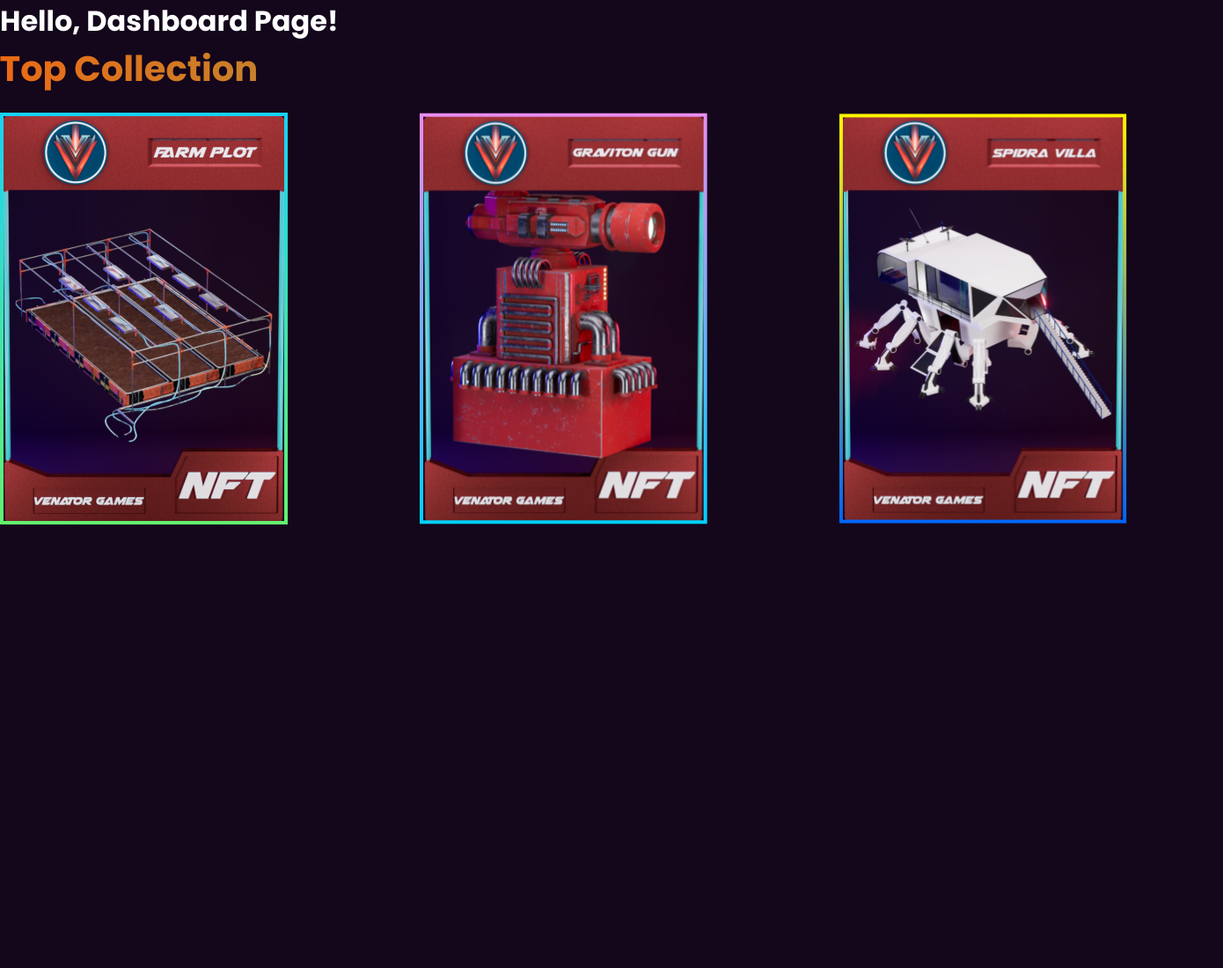
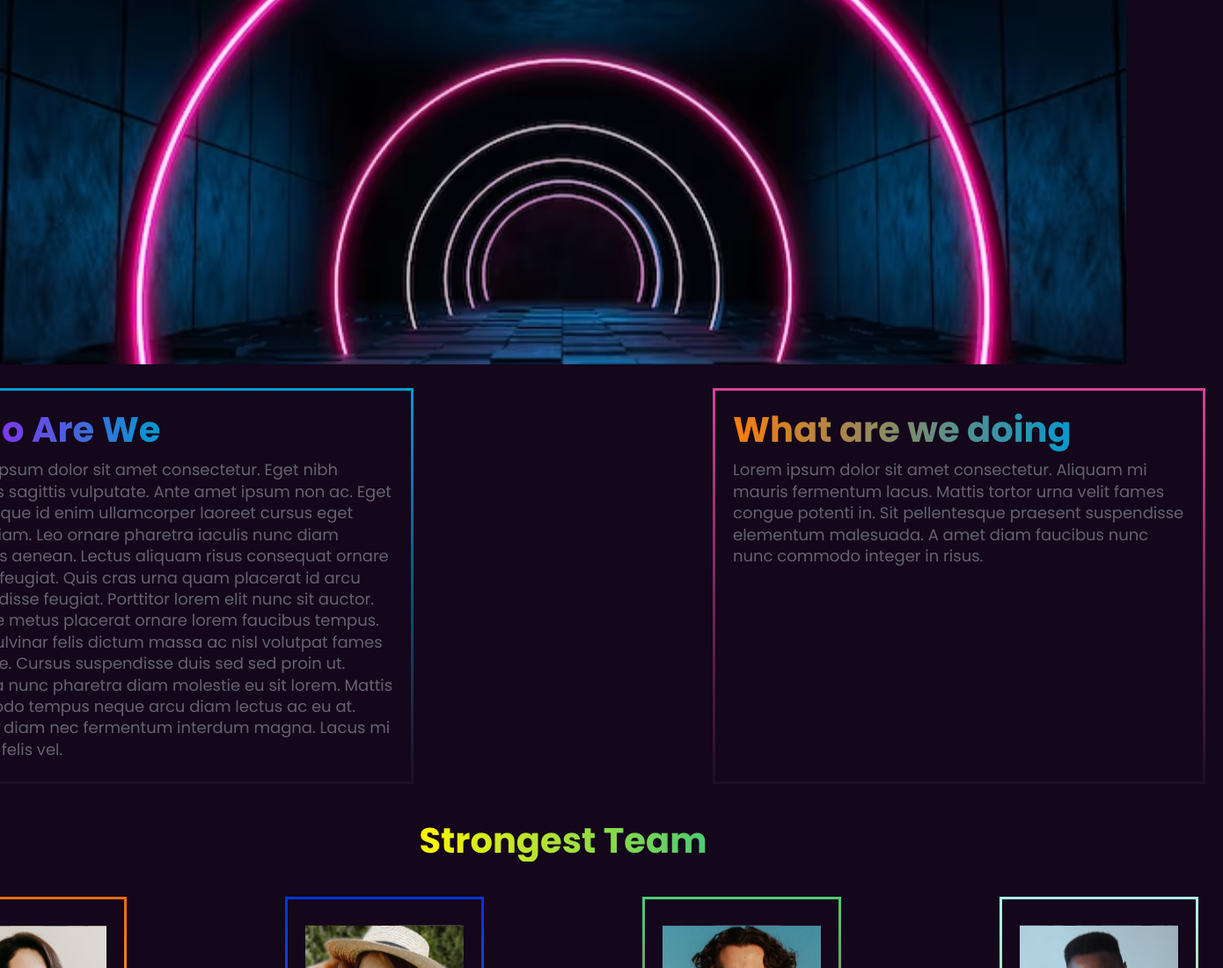
Before and after one commit to gamzesirin/Nextjs-Gamepage-App, a Next.js app: page /about in a window 1280 px wide. Shown: the top 1100 px of the page at 88% size, 1390 px wide, since content can reach past the window. Before the commit the page ends 800 px from the top, so only its background shows below. Built offline with nearby package versions, Linux system fonts and the light colour scheme.

Commit message:
about page finish and revize main page finish

```diff
--- /dev/null
+++ b/app/about/Page.module.css
@@ -0,0 +1,8 @@
+.container {
+	display: flex;
+	flex-direction: column;
+	justify-content: center;
+	align-items: center;
+	background: #14061b;
+	color: rgba(175, 184, 188, 0.52);
+}
--- a/app/about/page.js
+++ b/app/about/page.js
@@ -1,10 +1,14 @@
-import Collections from '@/components/collections/Collections'
+import Aboutbg from '@/components/aboutbg/Aboutbg'
+import Aboutcard from '@/components/aboutcard/Aboutcard'
+import Aboutcards from '@/components/aboutcards/Aboutcards'
+import styles from './Page.module.css'
 
 export default function Page() {
 	return (
-		<>
-			<h1>Hello, Dashboard Page!</h1>
-			<Collections />
-		</>
+		<div className={styles.container}>
+			<Aboutbg />
+			<Aboutcard />
+			<Aboutcards />
+		</div>
 	)
 }
--- /dev/null
+++ b/components/aboutbg/Aboutbg.jsx
@@ -0,0 +1,21 @@
+import Image from 'next/image'
+import React from 'react'
+import styles from './Aboutbg.module.css'
+
+const Aboutbg = () => {
+	return (
+		<div className={styles.imagediv}>
+			<Image
+				src="/image/about/aboutbg.svg"
+				alt="card"
+				style={{ objectFit: 'cover' }}
+				sizes="(max-width: 1024px) 100vw, 33vw"
+				width={1000}
+				height={200}
+				className={styles.bgimage}
+			/>
+		</div>
+	)
+}
+
+export default Aboutbg
--- /dev/null
+++ b/components/aboutbg/Aboutbg.module.css
@@ -0,0 +1,23 @@
+.imagediv {
+	height: auto;
+	width: 100%;
+}
+
+.bgimage {
+	width: 100%;
+	height: auto;
+}
+@media (max-width: 768px) {
+	.bgimage {
+		width: 100%;
+		height: auto;
+	}
+}
+
+/* 1024 ve 1144 arası */
+@media (min-width: 1024px) and (max-width: 1144px) {
+	.imagediv,
+	.bgimage {
+		width: 100%;
+	}
+}
--- /dev/null
+++ b/components/aboutcard/Aboutcard.jsx
@@ -0,0 +1,31 @@
+import React from 'react'
+import styles from './Aboutcard.module.css'
+
+const Aboutcard = () => {
+	return (
+		<div className={styles.card}>
+			<div className={styles.card1}>
+				<h1 className={styles.title1}>Who Are We</h1>
+				<p>
+					Lorem ipsum dolor sit amet consectetur. Eget nibh egestas sagittis vulputate. Ante amet ipsum non ac. Eget
+					scelerisque id enim ullamcorper laoreet cursus eget tellus diam. Leo ornare pharetra iaculis nunc diam
+					ridiculus aenean. Lectus aliquam risus consequat ornare viverra feugiat. Quis cras urna quam placerat id arcu
+					suspendisse feugiat. Porttitor lorem elit nunc sit auctor. Ac vitae metus placerat ornare lorem faucibus
+					tempus. Cum pulvinar felis dictum massa ac nisl volutpat fames natoque. Cursus suspendisse duis sed sed proin
+					ut. Gravida nunc pharetra diam molestie eu sit lorem. Mattis commodo tempus neque arcu diam lectus ac eu at.
+					Sagittis diam nec fermentum interdum magna. Lacus mi feugiat felis vel.
+				</p>
+			</div>
+			<div className={styles.card2}>
+				<h1 className={styles.title2}>What are we doing</h1>
+				<p>
+					Lorem ipsum dolor sit amet consectetur. Aliquam mi mauris fermentum lacus. Mattis tortor urna velit fames
+					congue potenti in. Sit pellentesque praesent suspendisse elementum malesuada. A amet diam faucibus nunc nunc
+					commodo integer in risus.
+				</p>
+			</div>
+		</div>
+	)
+}
+
+export default Aboutcard
--- /dev/null
+++ b/components/aboutcard/Aboutcard.module.css
@@ -0,0 +1,98 @@
+.card {
+	display: flex;
+	flex-direction: row;
+	gap: 300px;
+}
+.card1 {
+	padding: 20px;
+	margin: 20px;
+	width: 560px;
+	height: 450px;
+	border-width: 3px;
+	border-style: solid;
+	border-image: linear-gradient(to bottom, rgba(0, 194, 255, 0.79), rgba(255, 255, 255, 0.04)) 1 stretch;
+}
+
+.card2 {
+	padding: 20px;
+	margin: 20px;
+	width: 560px;
+	height: 450px;
+	border-width: 3px;
+	border-style: solid;
+	border-image: linear-gradient(to bottom, rgba(216, 64, 152, 1), rgba(255, 255, 255, 0.04)) 1 stretch;
+}
+
+.card h1 {
+	font-size: 40px;
+	font-weight: 900;
+	line-height: 48.41px;
+	padding-bottom: 10px;
+}
+.card p {
+	font-size: 18px;
+	font-weight: 400;
+	line-height: 24.41px;
+}
+.title1 {
+	background: -webkit-linear-gradient(to right, rgba(173, 19, 245, 1), rgba(0, 194, 255, 0.79));
+	background: linear-gradient(to right, rgba(173, 19, 245, 1), rgba(0, 194, 255, 0.79));
+	-webkit-background-clip: text;
+	background-clip: text;
+	color: transparent;
+	display: inline-block;
+}
+.title2 {
+	background: -webkit-linear-gradient(to right, rgba(250, 125, 12, 1), rgba(0, 194, 255, 0.79));
+	background: linear-gradient(to right, rgba(250, 125, 12, 1), rgba(0, 194, 255, 0.79));
+	-webkit-background-clip: text;
+	background-clip: text;
+	color: transparent;
+	display: inline-block;
+}
+@media (max-width: 768px) {
+	.card {
+		flex-direction: column;
+		gap: 30px;
+	}
+	.card1,
+	.card2 {
+		margin: 20px;
+		width: fit-content;
+	}
+	.card h1 {
+		font-size: 25px;
+		font-weight: 900;
+		line-height: 48.41px;
+		padding-bottom: 10px;
+	}
+	.card p {
+		font-size: 12px;
+		font-weight: 400;
+		line-height: 24.41px;
+	}
+}
+/* 1024 ve 1144 arası */
+@media (min-width: 1024px) and (max-width: 1144px) {
+	.card {
+		flex-direction: row;
+		gap: 10px;
+		padding-left: 30px;
+	}
+	.card1,
+	.card2 {
+		margin: 20px;
+		width: 460px;
+	}
+	.card h1 {
+		font-size: 30px;
+		font-weight: 900;
+		line-height: 48.41px;
+		padding-bottom: 10px;
+	}
+	.card p {
+		font-size: 15px;
+		font-weight: 400;
+		line-height: 24.41px;
+	}
+}
--- /dev/null
+++ b/components/aboutcards/Aboutcards.jsx
@@ -0,0 +1,77 @@
+import Image from 'next/image'
+import React from 'react'
+import styles from './Aboutcards.module.css'
+
+const Aboutcards = () => {
+	return (
+		<div>
+			<div className={styles.titlediv}>
+				<h1 className={styles.title}>Strongest Team</h1>
+			</div>
+			<div className={styles.carts}>
+				<div className={styles.cart}>
+					<div className={`${styles.incart} ${styles.border1}`}>
+						<Image src="/image/about/about7.svg" alt="1" width={180} height={180} className={styles.images} />
+						<h2>CEO</h2>
+						<p>
+							Lorem ipsum dolor sit amet consectetur. Odio et tristique eget scelerisque eget donec faucibus risus eget.{' '}
+						</p>
+					</div>
+					<div className={`${styles.incart} ${styles.border2}`}>
+						<Image src="/image/about/about6.svg" alt="1" width={180} height={180} className={styles.images} />
+						<h2>CTO</h2>
+						<p>
+							Lorem ipsum dolor sit amet consectetur. Odio et tristique eget scelerisque eget donec faucibus risus eget.{' '}
+						</p>
+					</div>
+					<div className={`${styles.incart} ${styles.border3}`}>
+						<Image src="/image/about/about5.svg" alt="1" width={180} height={180} className={styles.images} />
+						<h2>DEVELOPER</h2>
+						<p>
+							Lorem ipsum dolor sit amet consectetur. Odio et tristique eget scelerisque eget donec faucibus risus eget.{' '}
+						</p>
+					</div>
+					<div className={`${styles.incart} ${styles.border4}`}>
+						<Image src="/image/about/about4.svg" alt="1" width={180} height={180} className={styles.images} />
+						<h2>MARKETING</h2>
+						<p>
+							Lorem ipsum dolor sit amet consectetur. Odio et tristique eget scelerisque eget donec faucibus risus eget.{' '}
+						</p>
+					</div>
+				</div>
+				<div className={styles.cart}>
+					<div className={`${styles.incart} ${styles.border1}`}>
+						<Image src="/image/about/about3.svg" alt="1" width={180} height={180} className={styles.images} />
+						<h2>ART DİRECTOR</h2>
+						<p>
+							Lorem ipsum dolor sit amet consectetur. Odio et tristique eget scelerisque eget donec faucibus risus eget.{' '}
+						</p>
+					</div>
+					<div className={`${styles.incart} ${styles.border2}`}>
+						<Image src="/image/about/about2.svg" alt="1" width={180} height={180} className={styles.images} />
+						<h2>BLOCKCHAIN EXPERT</h2>
+						<p>
+							Lorem ipsum dolor sit amet consectetur. Odio et tristique eget scelerisque eget donec faucibus risus eget.{' '}
+						</p>
+					</div>
+					<div className={`${styles.incart} ${styles.border3}`}>
+						<Image src="/image/about/about1.svg" alt="1" width={180} height={180} className={styles.images} />
+						<h2>CRYPTO ADVISOT</h2>
+						<p>
+							Lorem ipsum dolor sit amet consectetur. Odio et tristique eget scelerisque eget donec faucibus risus eget.{' '}
+						</p>
+					</div>
+					<div className={`${styles.incart} ${styles.border4}`}>
+						<Image src="/image/about/about.svg" alt="1" width={180} height={180} className={styles.images} />
+						<h2>DESIGN</h2>
+						<p>
+							Lorem ipsum dolor sit amet consectetur. Odio et tristique eget scelerisque eget donec faucibus risus eget.{' '}
+						</p>
+					</div>
+				</div>
+			</div>
+		</div>
+	)
+}
+
+export default Aboutcards
--- /dev/null
+++ b/components/aboutcards/Aboutcards.module.css
@@ -0,0 +1,91 @@
+.cart {
+	display: flex;
+	justify-content: center;
+	align-items: center;
+	padding: 20px;
+	gap: 180px;
+}
+
+.incart {
+	display: flex;
+	flex-direction: column;
+	gap: 10px;
+	justify-content: center;
+	align-items: center;
+	padding: 20px;
+}
+.border1 {
+	border-width: 3px;
+	border-style: solid;
+	border-image: linear-gradient(to bottom, rgba(235, 106, 21, 1), rgba(255, 245, 0, 1)) 1 stretch;
+}
+.border2 {
+	border-width: 3px;
+	border-style: solid;
+	border-image: linear-gradient(to bottom, rgba(0, 53, 216, 1), rgba(175, 82, 189, 1)) 1 stretch;
+}
+.border3 {
+	border-width: 3px;
+	border-style: solid;
+	border-image: linear-gradient(to bottom, rgba(78, 203, 113, 1), rgba(255, 0, 46, 1)) 1 stretch;
+}
+.border4 {
+	border-width: 3px;
+	border-style: solid;
+	border-image: linear-gradient(to bottom, rgba(171, 243, 234, 1), rgba(217, 137, 44, 1)) 1 stretch;
+}
+.incart p {
+	border-style: solid;
+	width: 170px;
+	border: 1px solid rgba(175, 184, 188, 0.52);
+	font-weight: 400;
+	font-size: 14px;
+	line-height: 16.94px;
+	padding: 10px;
+}
+.titlediv {
+	display: flex;
+	justify-content: center;
+	align-items: center;
+	padding: 20px;
+}
+.title {
+	font-weight: 600;
+	font-size: 40px;
+	line-height: 48.41px;
+	background: -webkit-linear-gradient(to right, rgba(255, 245, 0, 1), rgba(78, 203, 113, 1));
+	background: linear-gradient(to right, rgba(255, 245, 0, 1), rgba(78, 203, 113, 1));
+	-webkit-background-clip: text;
+	background-clip: text;
+	color: transparent;
+	display: inline-block;
+	text-align: center;
+}
+.incart h2 {
+	color: white;
+	font-weight: 500;
+	font-size: 16px;
+	line-height: 24.2px;
+}
+@media (max-width: 768px) {
+	.cart {
+		flex-direction: column;
+		gap: 20px;
+	}
+
+	.cart {
+		width: 100%;
+	}
+	.title {
+		font-weight: 600;
+		font-size: 30px;
+		line-height: 48.41px;
+	}
+}
+/* 1024 ve 1144 arası */
+@media (min-width: 1024px) and (max-width: 1144px) {
+	.cart {
+		gap: 50px;
+		padding-left: 100px;
+	}
+}
```
